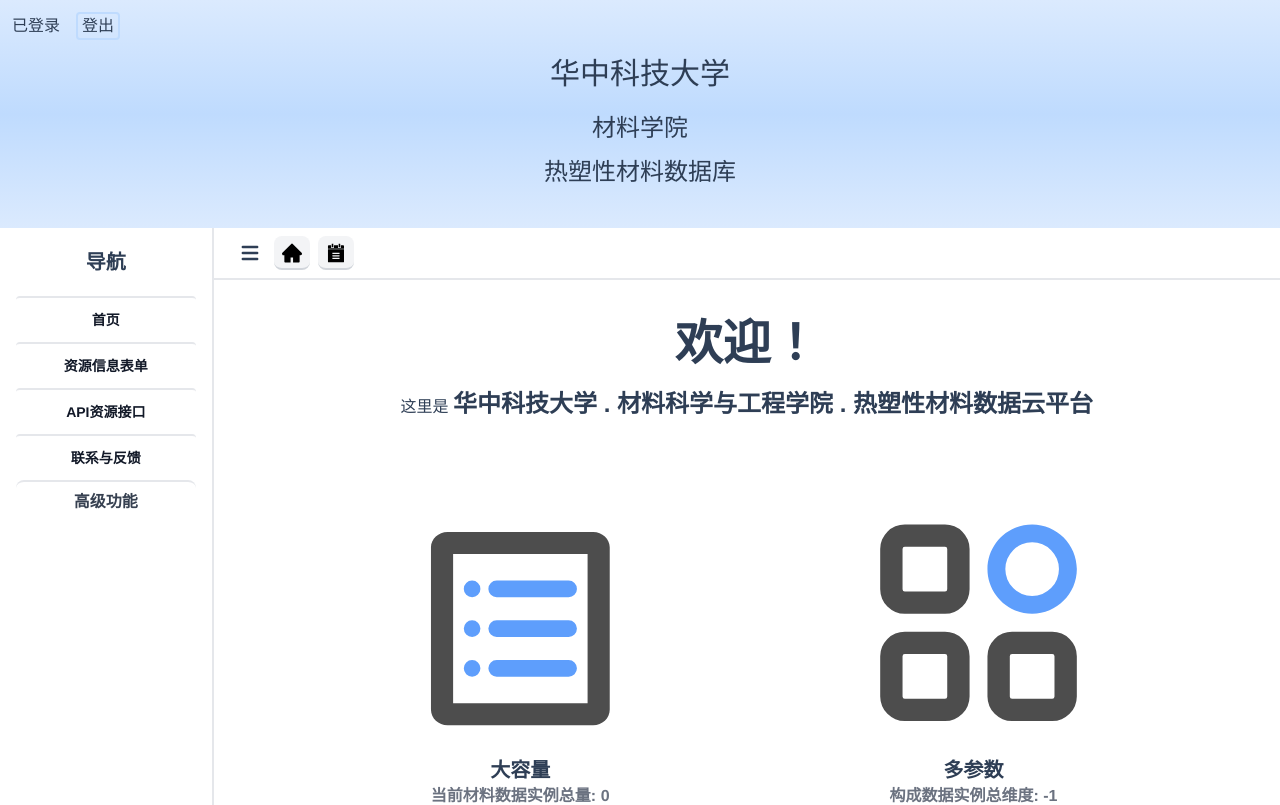
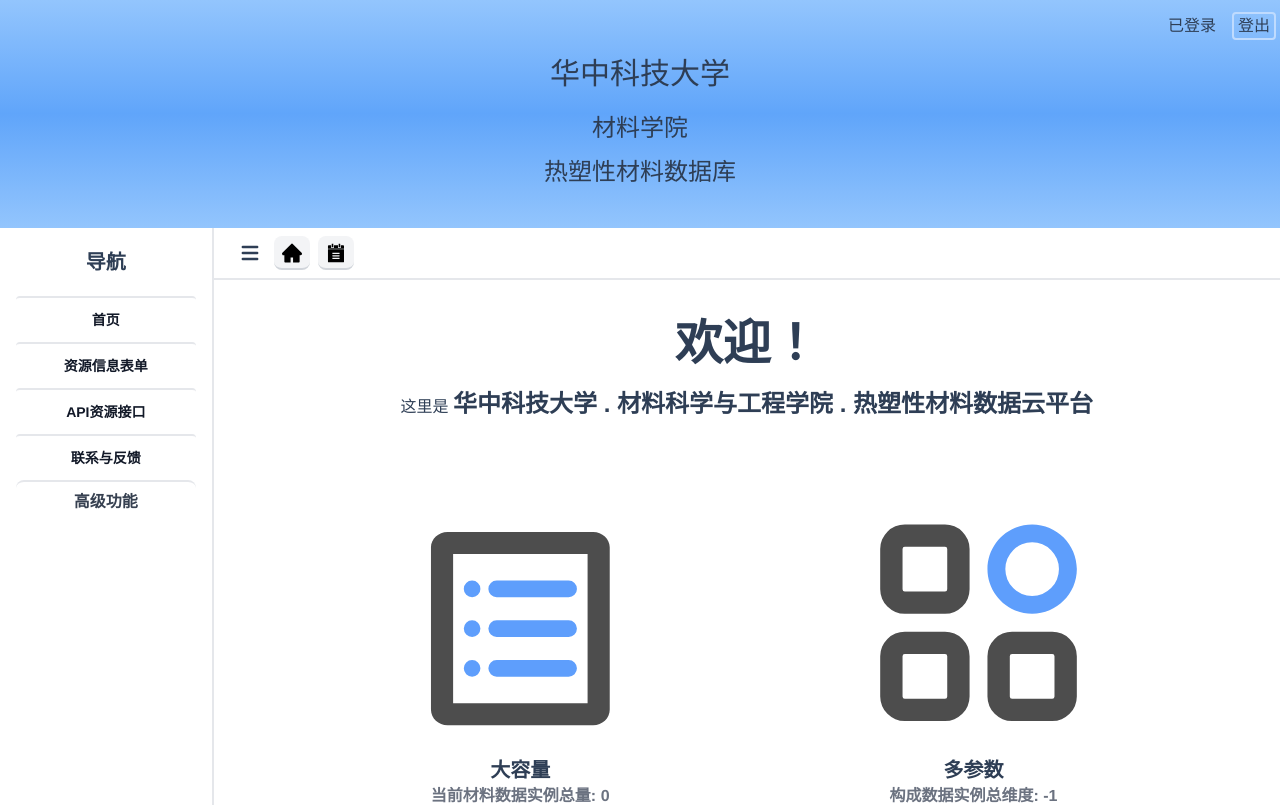
Before and after one commit to EMUNES/hust-mdb, a Vue app in the folder frontend/: page / in a window 1280 px wide. Shown: the top 805 px of the page. Built offline with nearby package versions, Linux system fonts and the light colour scheme; no server answers; sample sign-in values are in the browser's storage.

Commit message:
modification

```diff
--- a/frontend/src/components/GeneralHeader.vue
+++ b/frontend/src/components/GeneralHeader.vue
@@ -1,5 +1,5 @@
 <template>
-  <div class="flex fixed items-center">
+  <div class="flex fixed top-0 right-0 items-center">
     <span v-if="$store.getters.isAuthenticated"
     class="mt-3 mx-3">
       已登录
@@ -13,7 +13,7 @@
       登出
     </button>
   </div>
-  <header class="bg-gradient-to-t from-blue-100 via-blue-200 to-blue-100 pt-14 pb-10">
+  <header class="bg-gradient-to-b from-blue-300 via-blue-400 to-blue-300 pt-14 pb-10">
     <h2 class="text text-3xl mb-5">
       华中科技大学
     </h2>
--- a/frontend/src/components/materials/MaterialDetail.vue
+++ b/frontend/src/components/materials/MaterialDetail.vue
@@ -9,7 +9,7 @@
   enter-active-class="transition duration-500 ease-out"
   enter-from-class="opacity-0 scale-75"
   enter-to-class="opacity-100 scale-100"
-  leave-active-class="transition duration-300 ease-in absolute max-w-2xl"
+  leave-active-class="transition duration-300 ease-out absolute max-w-3xl"
   leave-from-class="opacity-100 scale-100"
   leave-to-class="opacity-0 scale-50">
     <div v-if="showDetail"
--- a/frontend/src/components/materials/MaterialList.vue
+++ b/frontend/src/components/materials/MaterialList.vue
@@ -1,5 +1,5 @@
 <template>
-  <div class="list m-auto max-w-3xl rounded-xl">
+  <div class="list m-auto max-w-4xl rounded-xl">
     <div class="text-xl py-5">
       热塑性材料信息表
     </div>
```
